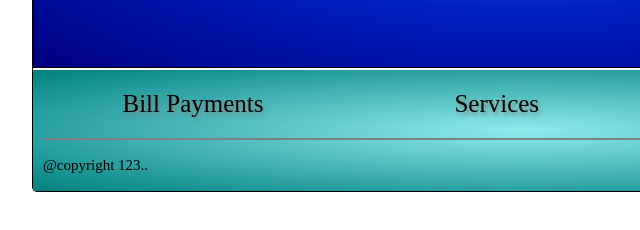
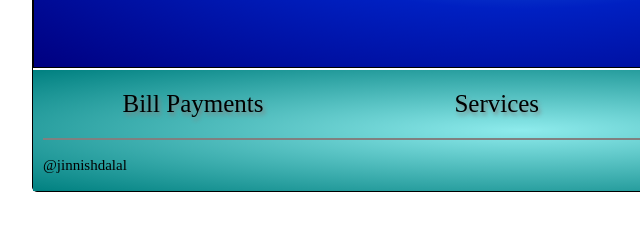
Before and after one commit to jinnishdalal/bookstore.github.io, a plain HTML site: page help.html in a window 1280 px wide. Shown: the part 452-682 px from the top of the page, 117-757 px from the left. Drawn offline with Linux system fonts and the light colour scheme.

Commit message:
Update help.html

```diff
--- a/help.html
+++ b/help.html
@@ -43,7 +43,7 @@
 				</ul>
 				<hr color="grey" size="2">
 				</br>
-				@copyright 123..
+				@jinnishdalal
 				</br>
 				</br>
 
```
